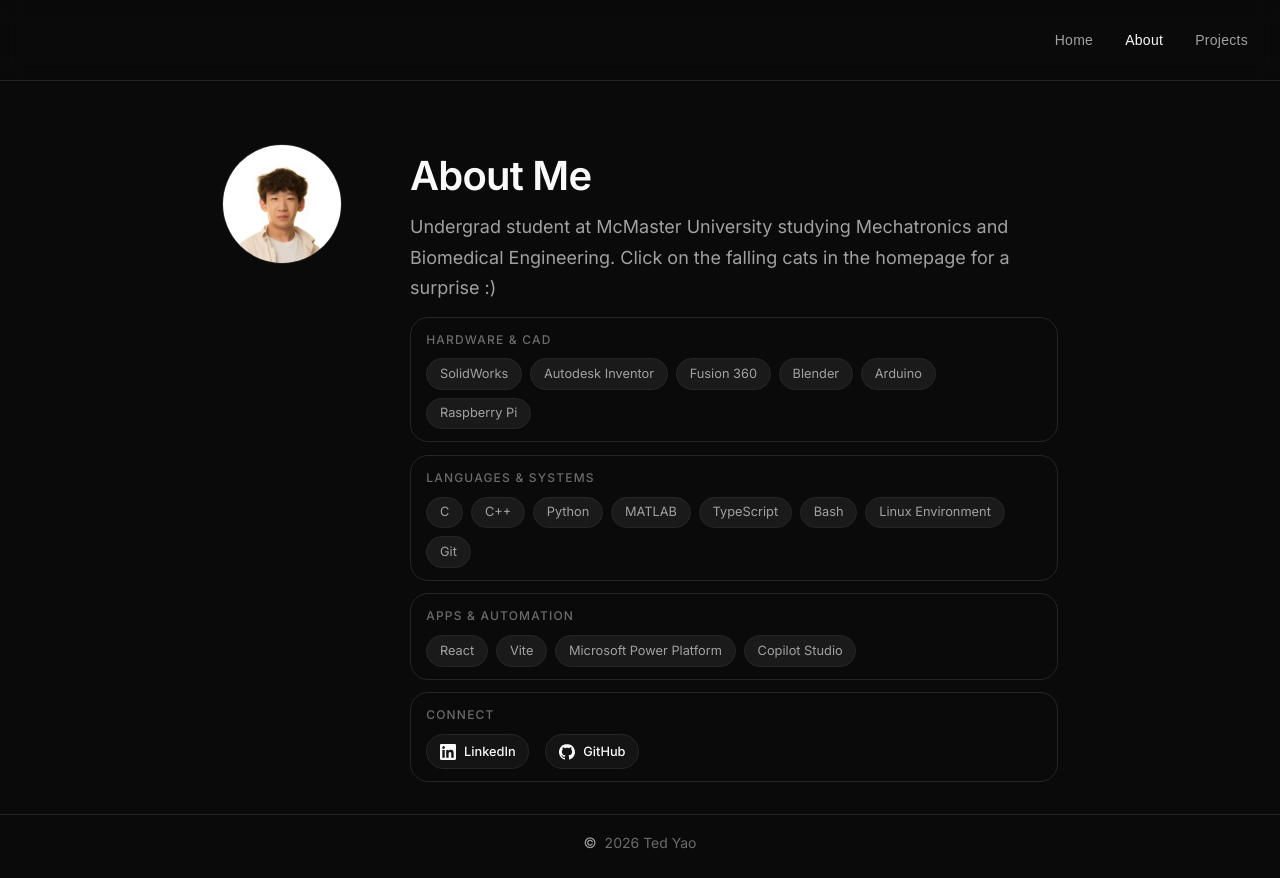
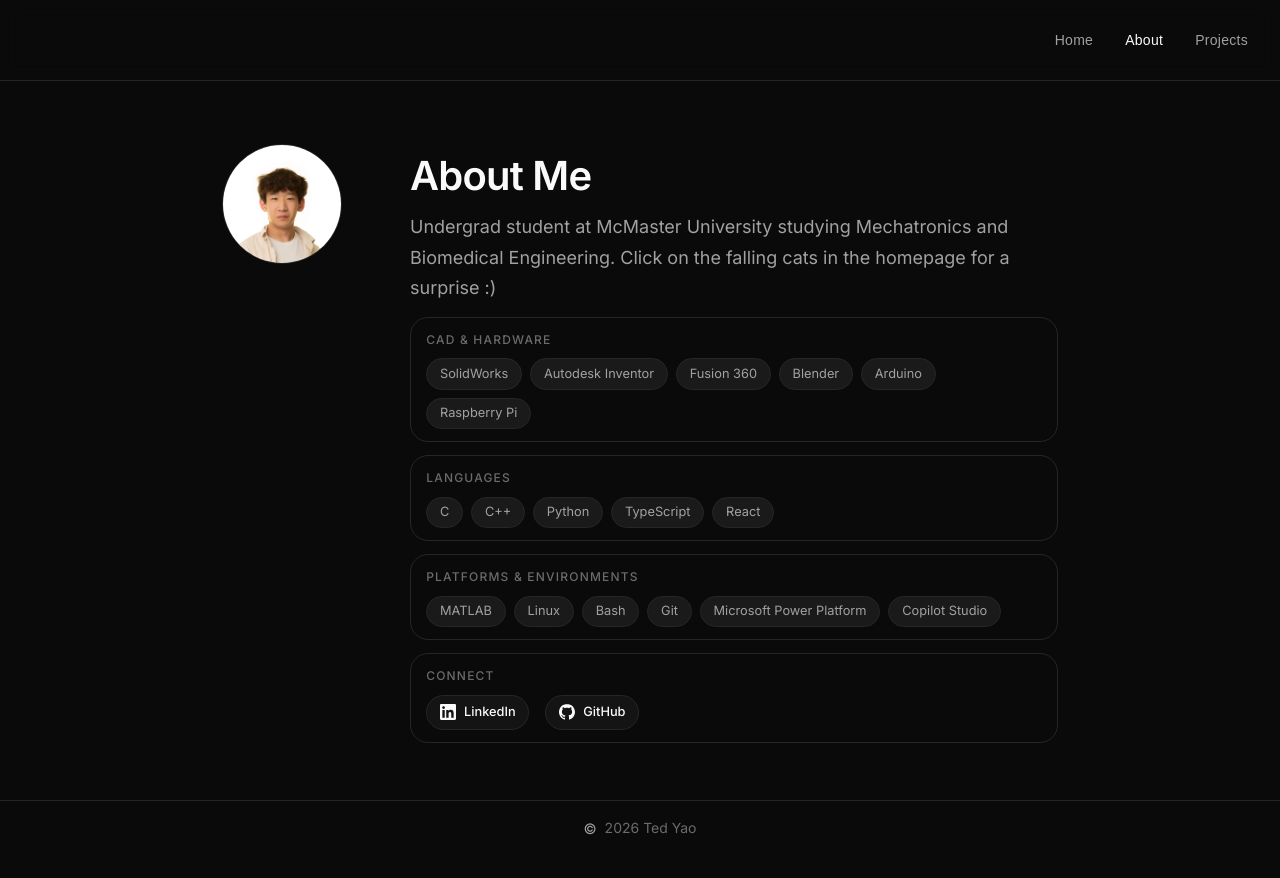
Before and after one commit to Greeesysalad/portfolio, a React (Vite) app: page /#home in a window 1280 px wide. Both pictures are taken after a click on the button "About". Built offline with nearby package versions, Linux system fonts and the light colour scheme; a web font is replaced by a local one.

Commit message:
tech stack update

```diff
--- a/src/pages/About.tsx
+++ b/src/pages/About.tsx
@@ -12,11 +12,11 @@ const hardwareCad = [
 ];
 
 const languagesSystems = [
-  'C', 'C++', 'Python', 'MATLAB', 'TypeScript', 'Bash', 'Linux Environment', 'Git'
+  'C', 'C++', 'Python', 'TypeScript', 'React'
 ];
 
 const appsAutomation = [
-  'React', 'Vite', 'Microsoft Power Platform', 'Copilot Studio'
+  'MATLAB','Linux','Bash','Git','Microsoft Power Platform','Copilot Studio'
 ];
 const socials = [
   {
@@ -60,7 +60,7 @@ const About: React.FC<AboutProps> = ({ onNavigate }) => {
           <div className="tech-stack-group">
             {/* Category 1: Hardware & CAD */}
             <div className="tech-stack">
-              <h3>Hardware & CAD</h3>
+              <h3>CAD & Hardware</h3>
               <div className="tech-tags">
                 {hardwareCad.map((tech) => (
                   <span key={tech} className="tech-tag">{tech}</span>
@@ -68,9 +68,9 @@ const About: React.FC<AboutProps> = ({ onNavigate }) => {
               </div>
             </div>
 
-            {/* Category 2: Languages & Systems */}
+            {/* Category 2: Languages*/}
             <div className="tech-stack">
-              <h3>Languages & Systems</h3>
+              <h3>Languages</h3>
               <div className="tech-tags">
                 {languagesSystems.map((tech) => (
                   <span key={tech} className="tech-tag">{tech}</span>
@@ -80,7 +80,7 @@ const About: React.FC<AboutProps> = ({ onNavigate }) => {
 
             {/* Category 3: Apps & Automation */}
             <div className="tech-stack">
-              <h3>Apps & Automation</h3>
+              <h3>Platforms & Environments</h3>
               <div className="tech-tags">
                 {appsAutomation.map((tech) => (
                   <span key={tech} className="tech-tag">{tech}</span>
```
